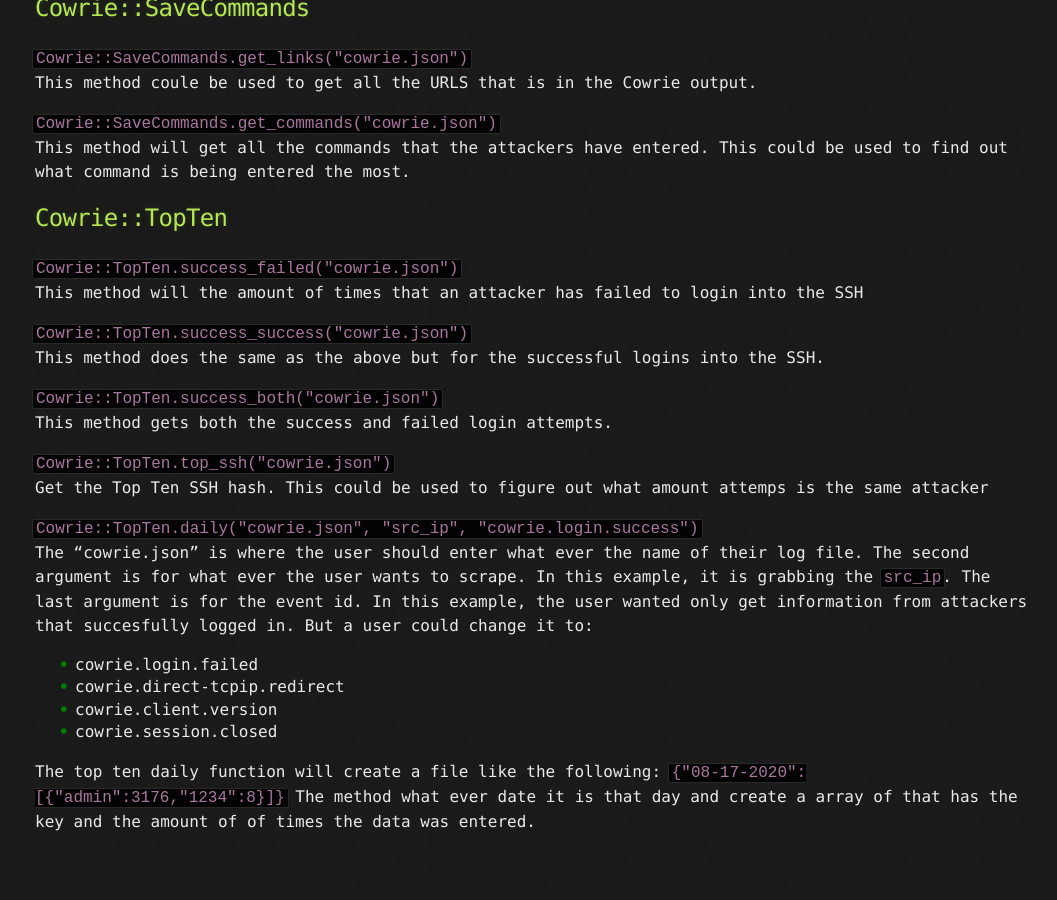
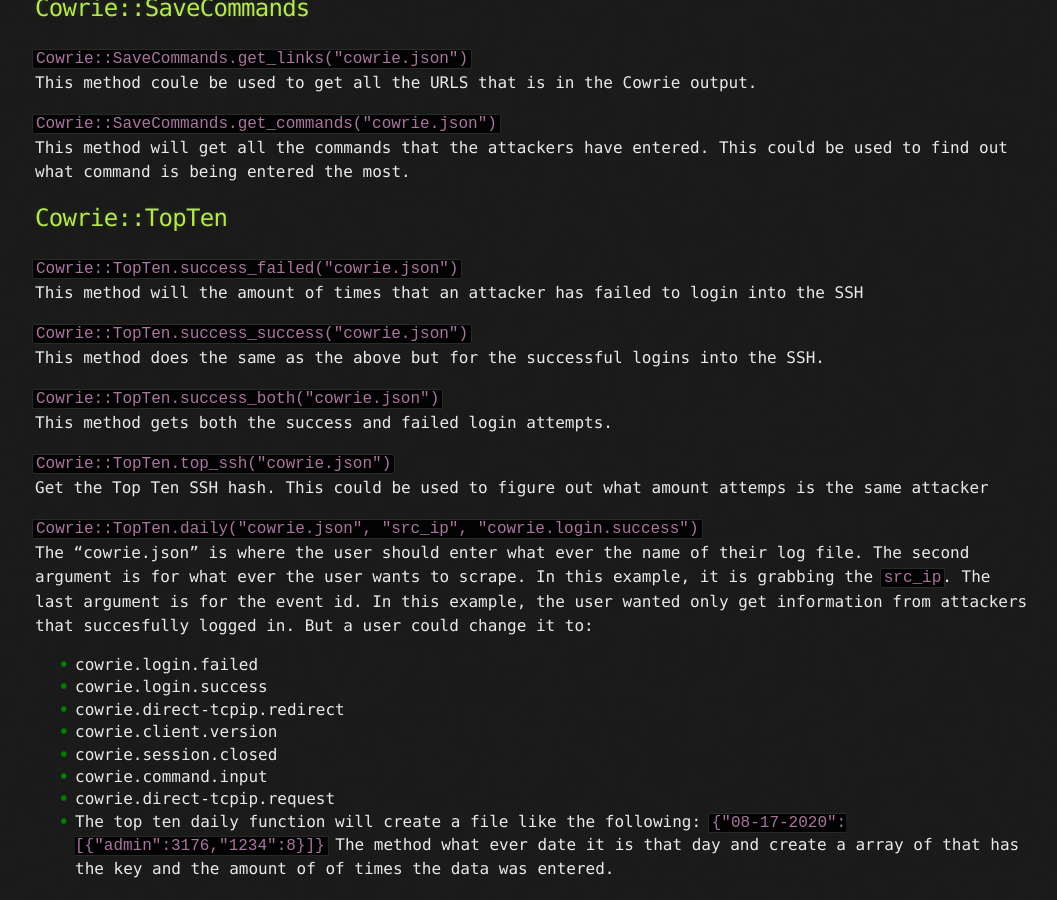
Before and after one commit to Michael-Meade/MinerFind, a Jekyll site: the page built from Projects/cowrie_log.md, in a window 1280 px wide and 900 px high, scrolled down 2029 px. Shown: the whole window, without its empty margins (105-1162 px from the left). Built offline with Jekyll 4.4.1, drawn with Linux system fonts in a browser that asks for light colours; our own code applies the rules of GitHub Pages for plain Markdown files; the repository's description, which GitHub fills in, is left out; before the commit the page ends 2883 px from its top, so only the background shows below that.

Commit message:
Update cowrie_log.md

````diff
--- a/Projects/cowrie_log.md
+++ b/Projects/cowrie_log.md
@@ -55,10 +55,13 @@ Get the Top Ten SSH hash. This could be used to figure out what amount attemps i
 ```Cowrie::TopTen.daily("cowrie.json", "src_ip", "cowrie.login.success")```<br>
 The "cowrie.json" is where the user should enter what ever the name of their log file. The second argument is for what ever the user wants to scrape. In this example, it is grabbing the ```src_ip```. The last argument is for the event id. In this example, the user wanted only get information from attackers that succesfully logged in. But a user could change it to:
 - cowrie.login.failed
+- cowrie.login.success
 - cowrie.direct-tcpip.redirect
 - cowrie.client.version
 - cowrie.session.closed
-
+- cowrie.command.input
+- cowrie.direct-tcpip.request
+-
 The top ten daily function will create a file like the following:
 ``` {"08-17-2020":[{"admin":3176,"1234":8}]} ```
 The method what ever date it is that day and create a array of that has the key and the amount of of times the data was entered.
````
